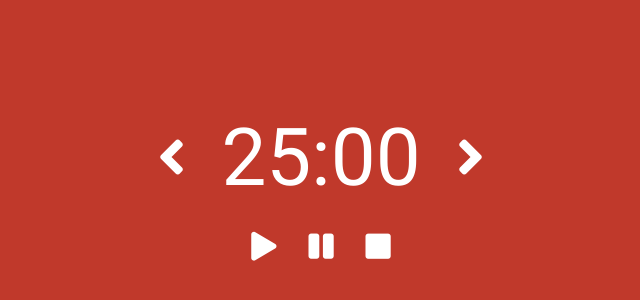
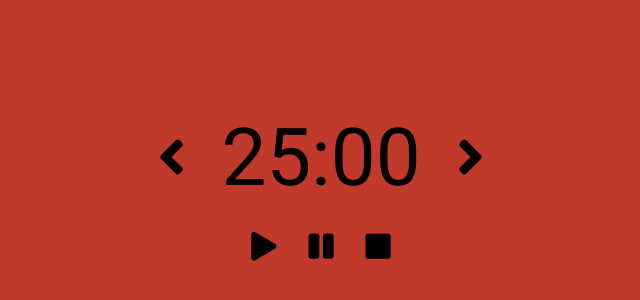
Before and after one commit to chrfreitas-zz/tomato-time, a Vue app: page /#/ in a window 1280 px wide. Shown: the part 212-512 px from the top of the page, without its empty margins (319-959 px from the left). Built offline with nearby package versions, Linux system fonts and the light colour scheme.

Commit message:
Change text color timer with background changes

```diff
--- a/src/modules/timer/components/actions/actions.component.vue
+++ b/src/modules/timer/components/actions/actions.component.vue
@@ -46,11 +46,23 @@ export default {
     background: transparent;
     font-size: 3.5em;
     cursor: pointer;
-    color: #fff;
+    mix-blend-mode: difference;
   }
 
   .btn[disabled] {
     opacity: .3;
     cursor: not-allowed;
   }
+
+  .work .btn {
+    color: #c0392b;
+  }
+
+  .long .btn {
+    color: #16a085;
+  }
+
+  .short .btn {
+    color: #2980b9;
+  }
 </style>
--- a/src/modules/timer/components/control/control.component.vue
+++ b/src/modules/timer/components/control/control.component.vue
@@ -42,10 +42,22 @@ export default {
     font-size: 1.8em;
     cursor: pointer;
     margin: 0 20px 0 0;
-    color: #fff;
+    mix-blend-mode: difference;
   }
 
   .btn:last-child {
     margin: 0;
   }
+
+  .work .btn {
+    color: #c0392b;
+  }
+
+  .long .btn {
+    color: #16a085;
+  }
+
+  .short .btn {
+    color: #2980b9;
+  }
 </style>
--- a/src/modules/timer/components/counter/counter.component.vue
+++ b/src/modules/timer/components/counter/counter.component.vue
@@ -20,6 +20,18 @@ export default {
     text-align: center;
     font-size: 5em;
     margin: 0 30px;
-    color: #fff;
+    mix-blend-mode: difference;
+  }
+
+  .work .counter {
+    color: #c0392b;
+  }
+
+  .long .counter {
+    color: #16a085;
+  }
+
+  .short .counter {
+    color: #2980b9;
   }
 </style>
```
Also changed, not shown: 1 other file (tests, documents, lock files or other folders).
